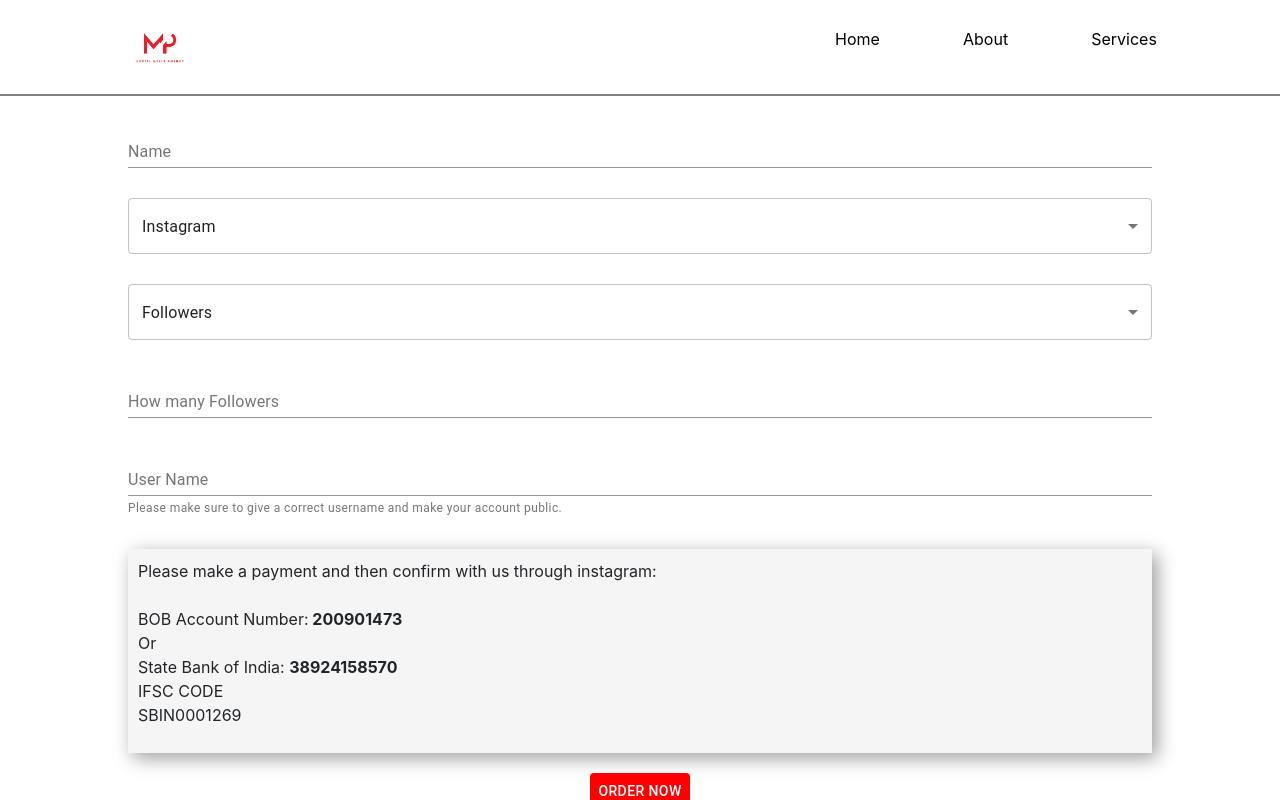
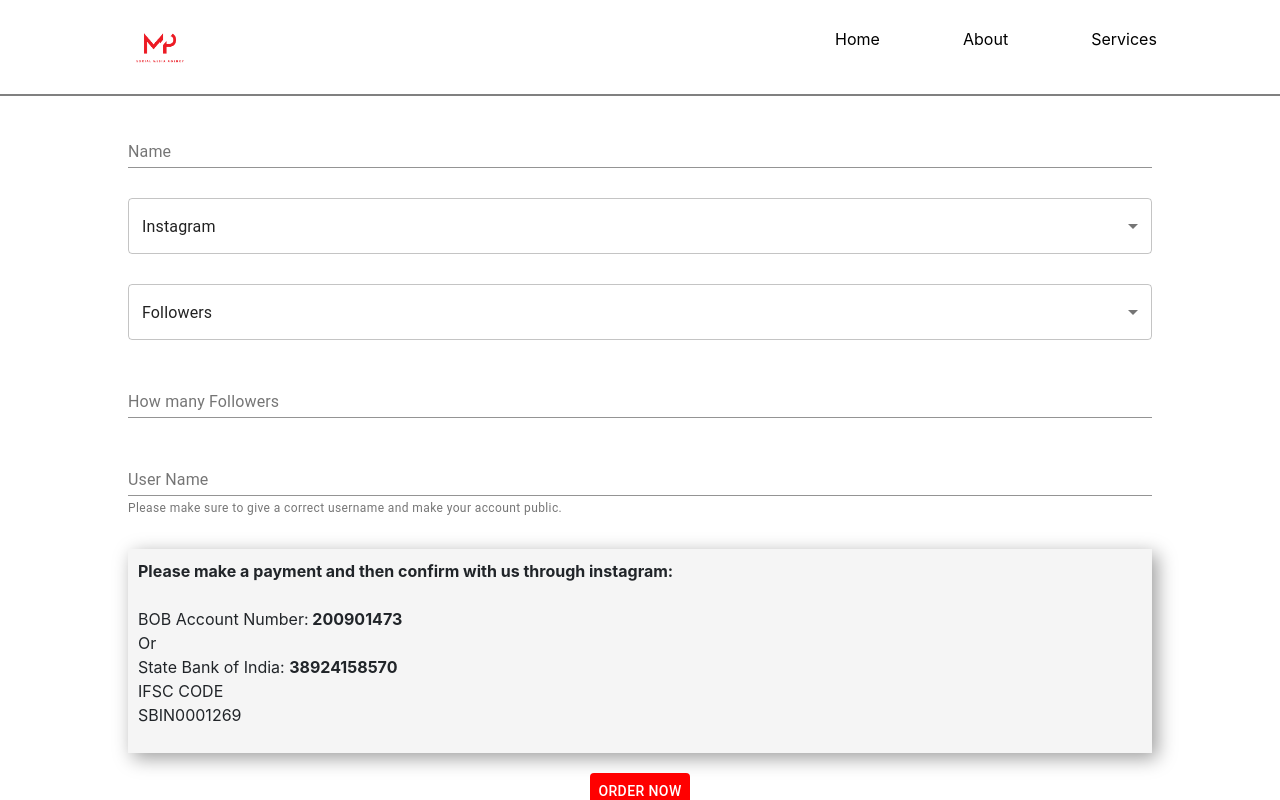
Before and after one commit to JigmeT123/mePanel, a React (Create React App) app: page /payment in a window 1280 px wide. Shown: the top 800 px of the page. Built offline with nearby package versions, Linux system fonts and the light colour scheme.

Commit message:
fixed small changes

```diff
--- a/src/Components/Payment/payment.js
+++ b/src/Components/Payment/payment.js
@@ -114,7 +114,7 @@
                 </FormControl>
 
                 <div className={styles.boxInfo}>
-                    <p>Please make a payment and then confirm with us through instagram: <br />
+                    <p><strong>Please make a payment and then confirm with us through instagram:</strong> <br />
                         <br/>
                         BOB Account Number:<strong> 200901473</strong>
                         <br />Or
```
